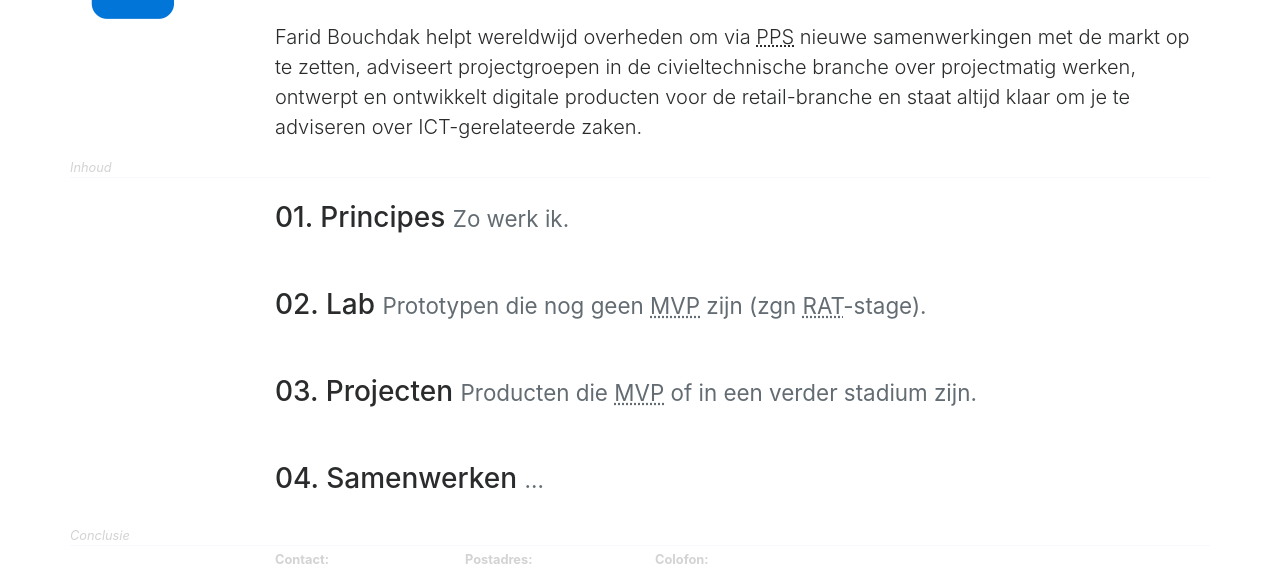
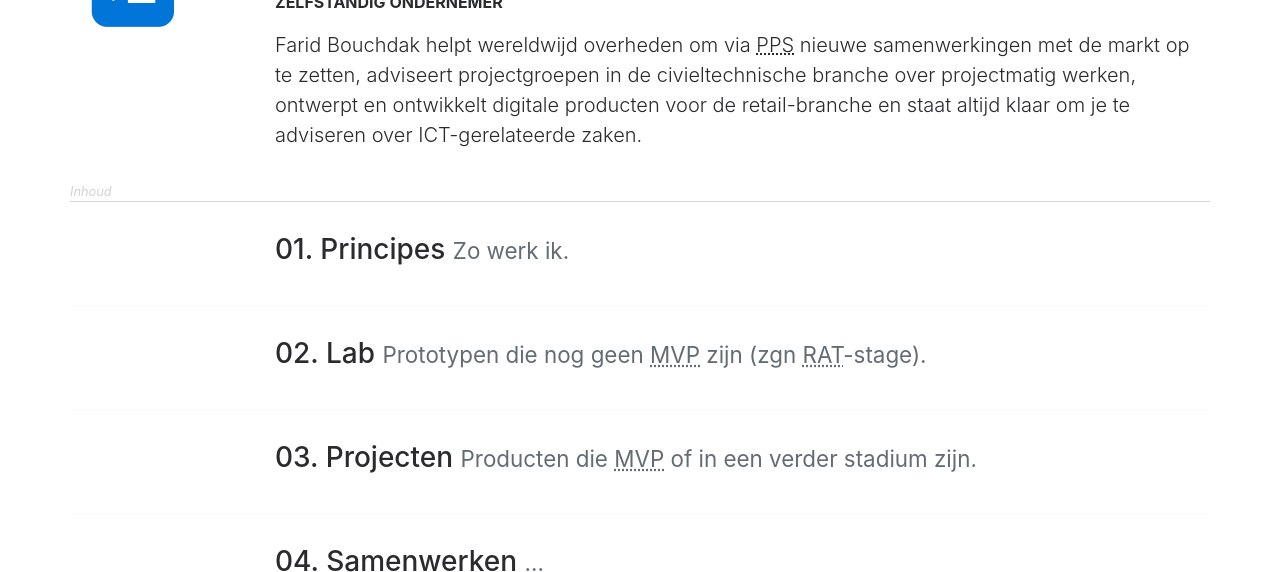
Before and after one commit to faridbouchdak/faridbouchdak.keybase.pub, a plain HTML site: page index.html in a window 1280 px wide. Shown: the part 162-734 px from the top of the page. Drawn offline with nearby package versions, Linux system fonts and the light colour scheme; a script that the page names is missing.

Commit message:
minor changes in layout

```diff
--- a/assets/css/faridbouchdak.css
+++ b/assets/css/faridbouchdak.css
@@ -1,9 +1,28 @@
 body {
-  padding-top: 3rem;
+  padding-top: 2rem;
 }
 .part {
-    border-bottom: 1px #f8f8ff solid;
+    color: #d3d3d3;
+    border-bottom: 1px #d3d3d3 solid;
+    margin-top: 1em;
+    margin-bottom: 2em;
 }
-.footertext, .part {
-    color: #d3d3d3;
+.footertext, .footertext a {
+    color: #C0C0C0;
 }
+.hoofdstuk {
+    padding-top: 2em;
+    padding-bottom: 2em;
+    border-top: 1px #f8f8ff solid;
+}
+.hfdstk {
+    padding-top: 2em;
+    padding-bottom: 2em;
+}
+.inhoud {
+    margin-bottom: 0;
+}
+.conclusie {
+    margin-top: 0;
+    margin-bottom: 1em;
+}
--- a/index.html
+++ b/index.html
@@ -18,22 +18,26 @@
 
     <body>
         <div class="container">
-            <div class="row part"><small><em>Introductie</em></small></div>
-            <div class="row no-gutters">
-                <div class="col-sm-1 hidden-lg-up">&nbsp;<br>
+            <div class="row hidden-lg-up">
+                <div class="col-sm-auto">
                     <span class="fa-stack fa-lg">
                         <i class="fa fa-square fa-stack-2x text-primary"></i>
                         <i class="fa fa-terminal fa-stack-1x fa-inverse"></i>
                     </span>
                 </div>
+                <div class="col-sm-auto"><h1 class="text-primary">faridbouchdak</h1></div>
+            </div>
+            <div class="row part"><small><em>Introductie</em></small></div>
+            <div class="row">
                 <div class="col">
-                    <div class="row"><div class="col-sm-2 hidden-md-down">&nbsp;<br>
+                    <div class="row"><div class="col-sm-2 hidden-md-down">
                         <span class="fa-stack fa-lg fa-3x">
                             <i class="fa fa-square fa-stack-2x text-primary fa-3x"></i>
                             <i class="fa fa-terminal fa-stack-1x fa-inverse fa-1x"></i>
                         </span>
                         </div>
-                        <div class="col">&nbsp;<h1>faridbouchdak</h1><p class="text-uppercase"><strong>zelfstandig ondernemer</strong></p>
+                        <div class="col"><h1 class="text-primary hidden-md-down">faridbouchdak</h1>
+                            <p class="text-uppercase"><strong>zelfstandig ondernemer</strong></p>
                             <p class="lead">
                                 Farid Bouchdak helpt wereldwijd overheden om via <abbr title="Publiek Private Samenwerking">PPS</abbr> nieuwe samenwerkingen met de markt op te zetten, adviseert projectgroepen in de civieltechnische branche over projectmatig werken, ontwerpt en ontwikkelt digitale producten voor de retail-branche en staat altijd klaar om je te adviseren over ICT-gerelateerde zaken.
                             </p>
@@ -41,67 +45,67 @@
                     </div>
                 </div><!-- /.col -->
             </div><!-- /.row -->
-            <div class="row part"><small><em>Inhoud</em></small></div>
-            <div class="row no-gutters">
+            <div class="row part inhoud"><small><em>Inhoud</em></small></div>
+            <div class="row hfdstk">
                 <div class="col-sm-1 hidden-lg-up"></div>
                 <div class="col">
                     <div class="row"><div class="col-sm-2 hidden-md-down"></div>
-                        <div class="col">&nbsp;
+                        <div class="col">
                             <h3>
                                 01. Principes
                                 <small class="text-muted">Zo werk ik.</small>
-                            </h3>&nbsp;
+                            </h3>
                         </div>
                     </div>
                 </div><!-- /.col -->
             </div><!-- /.row -->
-            <div class="row no-gutters">
+            <div class="row hoofdstuk">
                 <div class="col-sm-1 hidden-lg-up"></div>
                 <div class="col">
                     <div class="row"><div class="col-sm-2 hidden-md-down"></div>
-                        <div class="col">&nbsp;
+                        <div class="col">
                             <h3>
                                 02. Lab
                                 <small class="text-muted">Prototypen die nog geen <abbr title="Minimum Viable Product">MVP</abbr> zijn (zgn <abbr title="Riskiest Assumption Test">RAT</abbr>-stage).</small>
-                            </h3>&nbsp;
+                            </h3>
                         </div>
                     </div>
                 </div><!-- /.col -->
             </div><!-- /.row -->
-            <div class="row no-gutters">
+            <div class="row hoofdstuk">
                 <div class="col-sm-1 hidden-lg-up"></div>
                 <div class="col">
                     <div class="row"><div class="col-sm-2 hidden-md-down"></div>
-                        <div class="col">&nbsp;
+                        <div class="col">
                             <h3>
                                 03. Projecten
                                 <small class="text-muted">Producten die <abbr title="Minimum Viable Product">MVP</abbr> of in een verder stadium zijn.</small>
-                            </h3>&nbsp;
+                            </h3>
                         </div>
                     </div>
                 </div><!-- /.col -->
             </div><!-- /.row -->
-            <div class="row no-gutters">
+            <div class="row hoofdstuk">
                 <div class="col-sm-1 hidden-lg-up"></div>
                 <div class="col">
                     <div class="row"><div class="col-sm-2 hidden-md-down"></div>
-                        <div class="col">&nbsp;
+                        <div class="col">
                             <h3>
                                 04. Samenwerken
                                 <small class="text-muted">...</small>
-                            </h3>&nbsp;
+                            </h3>
                         </div>
                     </div>
                 </div><!-- /.col -->
             </div><!-- /.row -->
-            <div class="row part"><small><em>Conclusie</em></small></div>
-            <div class="row no-gutters">
+            <div class="row part conclusie"><small><em>Conclusie</em></small></div>
+            <div class="row">
                 <div class="col-sm-1 hidden-lg-up"></div>
                 <div class="col">
                     <div class="row"><div class="col-sm-2 hidden-md-down"></div><div class="col"><div class="row">
-                        <div class="col-sm footertext"><p><small><strong>Contact:</strong><br><i class="fa fa-linkedin" aria-hidden="true"></i> LinkedIn<br><i class="fa fa-twitter" aria-hidden="true"></i> Twitter<br><i class="fa fa-key" aria-hidden="true"></i> Keybase</small></p></div>
-                        <div class="col-sm footertext"><address><small><strong>Postadres:</strong><br>Muntelbolwerk 1P<br>5213 SZ Den Bosch</small></address></div></div></div>
-                        <div class="col-sm-6 footertext"><p><small><strong>Colofon:</strong><br>
+                        <div class="col-sm footertext"><p><small><strong>Contact</strong><br><a href="https://linkedin.com/in/bouchdak/nl"><i class="fa fa-linkedin" aria-hidden="true"></i> LinkedIn</a><br><a href="https://twitter.com/bouchdak"><i class="fa fa-twitter" aria-hidden="true"></i> Twitter</a><br><a href="https://keybase.io/faridbouchdak"><i class="fa fa-key" aria-hidden="true"></i> Keybase</a></small></p></div>
+                        <div class="col-sm footertext"><address><small><strong>Postadres</strong><br>Muntelbolwerk 1P<br>5213 SZ Den Bosch</small></address></div></div></div>
+                        <div class="col-sm-6 footertext"><p><small><strong>Colofon</strong><br>
                             &copy; 2009-2017<br>
                             Het onderhavige, <i class="fa fa-pencil" aria-hidden="true"></i> met de hand gecodeerde, voortreffelijke werk van Farid Bouchdak werd voltooid met de digitale drukkunst in de edele stad 's-Hertogenbosch in het jaar 2017 op 4 augustus door de uitmuntende meester Farid Bouchdak, een geslaagde onderneming.</small></p></div>
                     </div>
```
Also changed, not shown: 2 other files.
